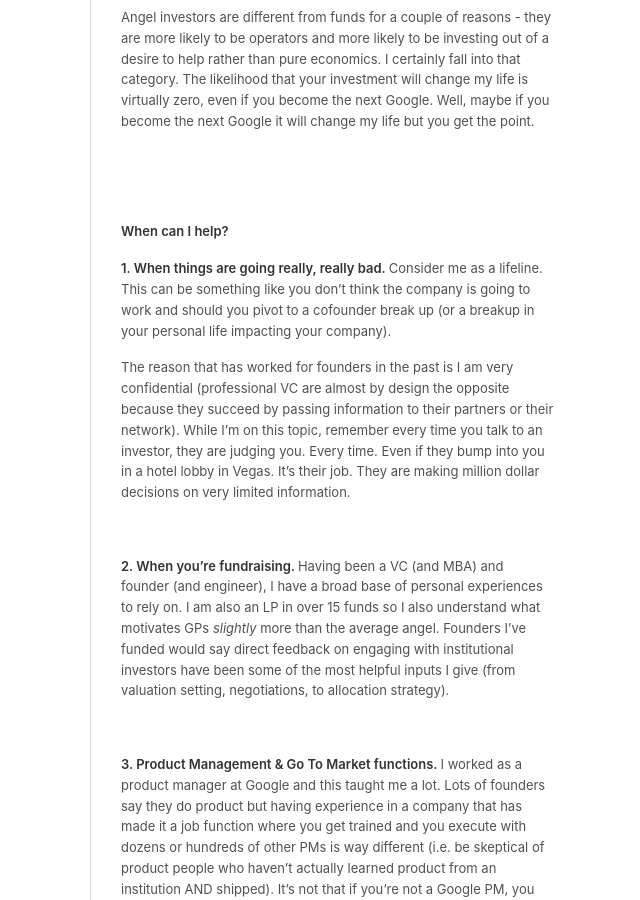
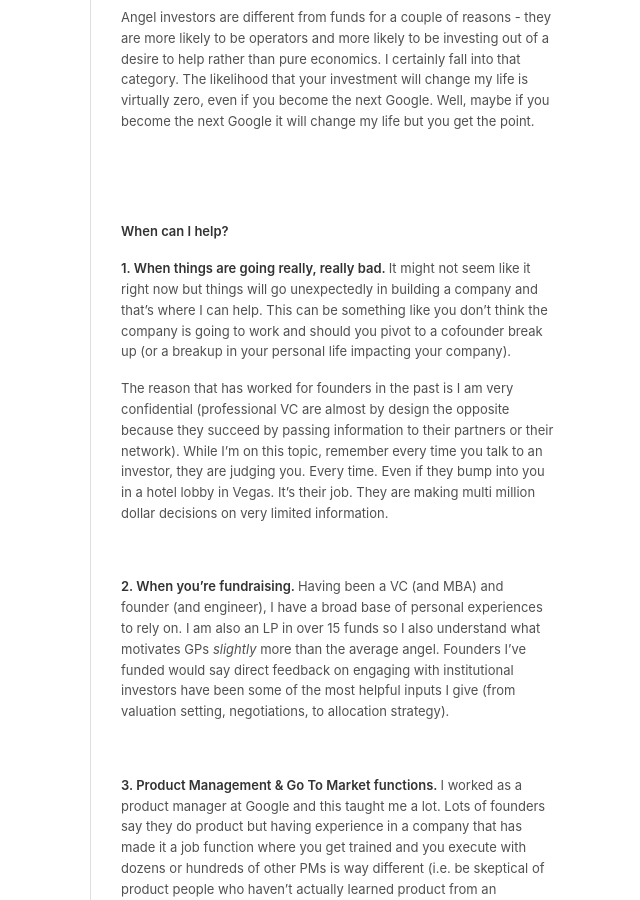
Before and after one commit to qasar/qasar.github.io, a Jekyll site: the page built from angel.md, in a window 1280 px wide and 900 px high, scrolled down 458 px. Shown: the whole window, without its empty margins (169-809 px from the left). Built offline with Jekyll 4.4.1, drawn with Linux system fonts in a browser that asks for light colours.

Commit message:
Update angel.md

```diff
--- a/angel.md
+++ b/angel.md
@@ -30,9 +30,9 @@ Angel investors are different from funds for a couple of reasons - they are more
 
 <strong>When can I help? </strong>
 
-<strong> 1. When things are going really, really bad. </strong> Consider me as a lifeline. This can be something like you don’t think the company is going to work and should you pivot to a cofounder break up (or a breakup in your personal life impacting your company).
+<strong> 1. When things are going really, really bad. </strong> It might not seem like it right now but things will go unexpectedly in building a company and that's where I can help. This can be something like you don’t think the company is going to work and should you pivot to a cofounder break up (or a breakup in your personal life impacting your company).
 
-The reason that has worked for founders in the past is I am very confidential (professional VC are almost by design the opposite because they succeed by passing information to their partners or their network). While I’m on this topic, remember every time you talk to an investor, they are judging you. Every time. Even if they bump into you in a hotel lobby in Vegas. It’s their job. They are making million dollar decisions on very limited information.
+The reason that has worked for founders in the past is I am very confidential (professional VC are almost by design the opposite because they succeed by passing information to their partners or their network). While I’m on this topic, remember every time you talk to an investor, they are judging you. Every time. Even if they bump into you in a hotel lobby in Vegas. It’s their job. They are making multi million dollar decisions on very limited information.
 
 <p>&nbsp;</p>
 
```
